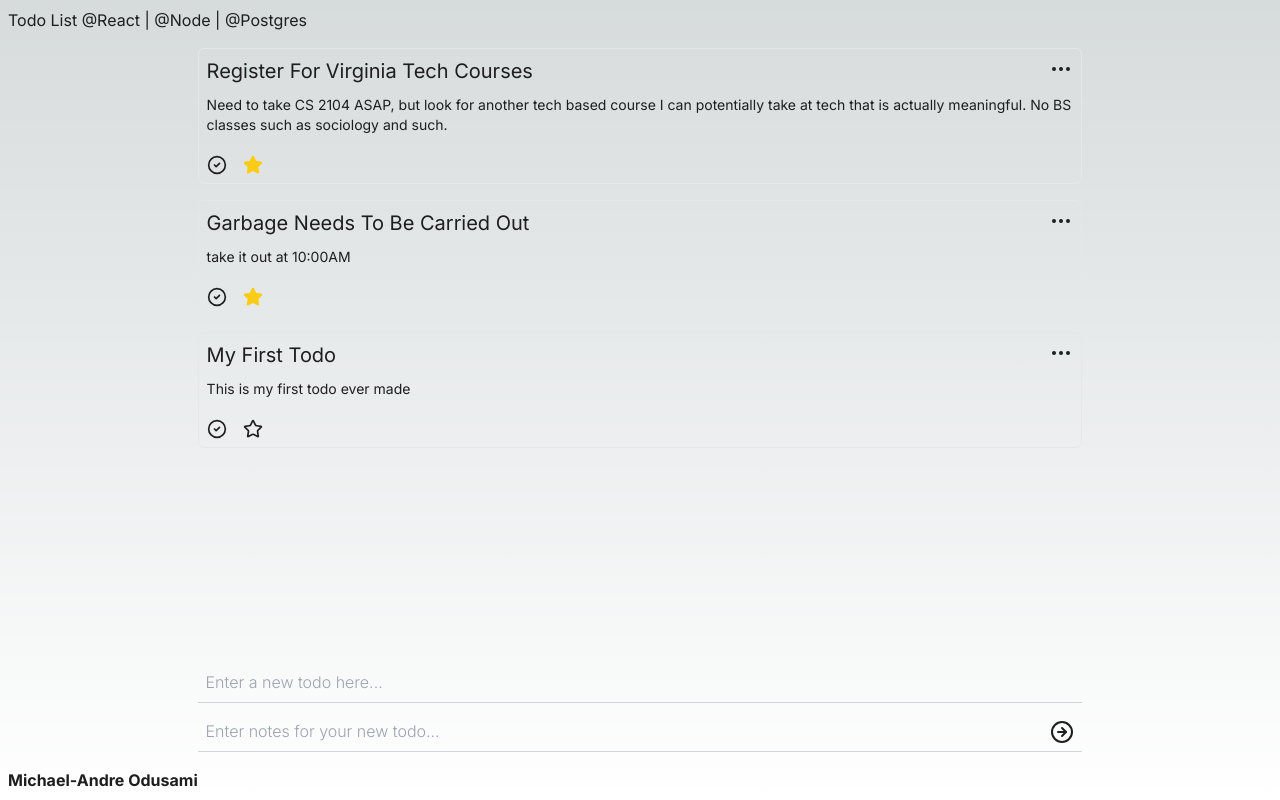
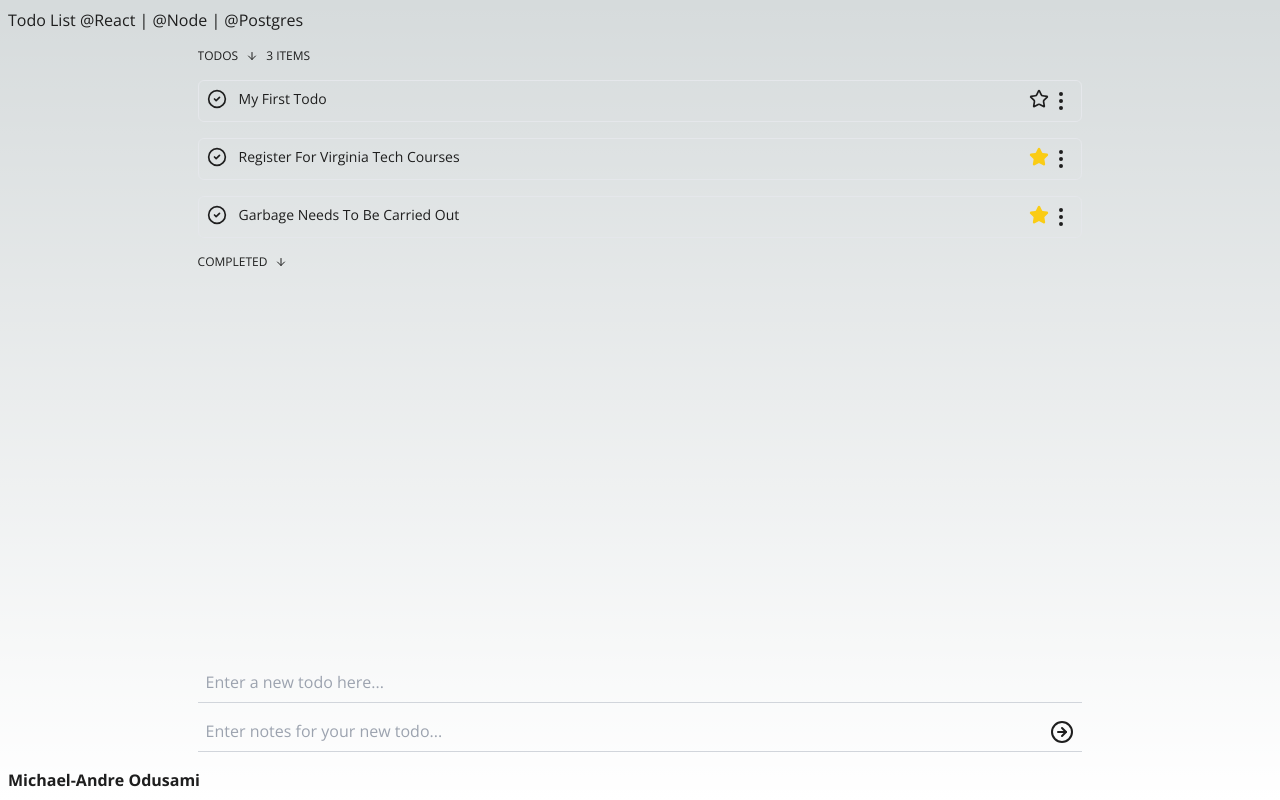
Before and after one commit to modusami/node-todo-list, a Next.js app: page / in a window 1280 px wide. Built offline with nearby package versions, Linux system fonts and the light colour scheme.

Commit message:
Add Delete Functionality Add Popup Form

```diff
--- a/src/app/layout.tsx
+++ b/src/app/layout.tsx
@@ -1,8 +1,6 @@
 import type { Metadata } from "next";
-import { Inter } from "next/font/google";
+import { inter, openSans, roboto } from "@/lib/util/fonts";
 import "./globals.css";
-
-const inter = Inter({ subsets: ["latin"] });
 
 export const metadata: Metadata = {
 	title: "Create Next App",
@@ -16,7 +14,7 @@ export default function RootLayout({
 }>) {
 	return (
 		<html lang="en">
-			<body className={inter.className + " antialiased"}>{children}</body>
+			<body className={openSans.className + " antialiased"}>{children}</body>
 		</html>
 	);
 }
--- a/src/components/pages/TodoPage.tsx
+++ b/src/components/pages/TodoPage.tsx
@@ -1,35 +1,99 @@
 "use client";
-import { ArrowRightCircleIcon } from "lucide-react";
+import { ArrowDown, ArrowRight, ArrowRightCircleIcon } from "lucide-react";
 import Todo from "../ui/Todo";
 import { useTodoContext } from "@/lib/contexts/TodoContext";
 import { TodoProps } from "@/lib/ui/props";
 import { useState, useMemo } from "react";
 
 const TodoPage = () => {
-	const { todos, add, handleToggleFavorite } = useTodoContext();
-	const favoriteTodos = useMemo(() => {
-		return todos ? todos.filter((todo: TodoProps) => todo.isFavorite) : null;
+	const { todos, add, handleToggleFavorite, handleToggleComplete, deleteTodo } = useTodoContext();
+
+	const regularTodos = useMemo(() => {
+		return todos ? todos.filter((todo: TodoProps) => !todo.isCompleted) : null;
 	}, [todos]);
 
-	const regularTodos = useMemo(() => {
-		return todos ? todos.filter((todo: TodoProps) => !todo.isFavorite) : null;
+	const completedTodos = useMemo(() => {
+		return todos
+			? todos.filter(
+					(todo: TodoProps) => todo.isCompleted || (todo.isCompleted && todo.isFavorite)
+			  )
+			: null;
 	}, [todos]);
 
 	const [title, setTitle] = useState<string>("");
 	const [notes, setNotes] = useState<string>("");
 
+	const [showRegularTodos, setShowRegularTodos] = useState<boolean>(true);
+	const [showCompletedTodos, setShowCompletedTodos] = useState<boolean>(true);
+
 	return (
 		<>
 			<div className="flex-1 space-y-4 custom-scrollbar overflow-y-auto">
-				{favoriteTodos &&
-					favoriteTodos.map((todoObj: TodoProps) => (
-						<Todo key={todoObj.id} {...todoObj} toggleFavorite={handleToggleFavorite} />
+				<div
+					className="flex uppercase text-xs w-fit justify-center items-center space-x-2 cursor-pointer"
+					onClick={(e) => {
+						e.stopPropagation();
+						setShowRegularTodos(!showRegularTodos);
+					}}
+				>
+					<h1>Todos</h1>
+					<span>
+						{showRegularTodos ? (
+							<ArrowDown className="h-3 w-3" />
+						) : (
+							<ArrowRight className="h-3 w-3" />
+						)}
+					</span>
+					<span>
+						{regularTodos && regularTodos.length > 0 && regularTodos.length + " items"}
+					</span>
+				</div>
+				{regularTodos &&
+					showRegularTodos &&
+					regularTodos.map((todoObj: TodoProps) => (
+						<Todo
+							key={todoObj.id}
+							{...todoObj}
+							toggleFavorite={handleToggleFavorite}
+							toggleComplete={handleToggleComplete}
+							deleteTodo={deleteTodo}
+						/>
 					))}
-				{regularTodos &&
-					regularTodos.map((todoObj: TodoProps) => (
-						<Todo key={todoObj.id} {...todoObj} toggleFavorite={handleToggleFavorite} />
+
+				<div
+					className="flex uppercase text-xs w-fit justify-center items-center space-x-2 cursor-pointer"
+					onClick={(e) => {
+						e.stopPropagation();
+						setShowCompletedTodos(!showCompletedTodos);
+					}}
+				>
+					<h1>Completed</h1>
+					<span>
+						{showCompletedTodos ? (
+							<ArrowDown className="h-3 w-3" />
+						) : (
+							<ArrowRight className="h-3 w-3" />
+						)}
+					</span>
+					<span>
+						{completedTodos &&
+							completedTodos.length > 0 &&
+							completedTodos.length + " items"}
+					</span>
+				</div>
+				{completedTodos &&
+					showCompletedTodos &&
+					completedTodos.map((todoObj: TodoProps) => (
+						<Todo
+							key={todoObj.id}
+							{...todoObj}
+							toggleFavorite={handleToggleFavorite}
+							toggleComplete={handleToggleComplete}
+							deleteTodo={deleteTodo}
+						/>
 					))}
 			</div>
+
 			<div className="mt-auto">
 				<div className="w-full h-[fit] relative">
 					<form
--- /dev/null
+++ b/src/components/pieces/TodoPopup.tsx
@@ -0,0 +1,26 @@
+"use client";
+import React, { useState } from "react";
+import { useTodoContext } from "@/lib/contexts/TodoContext";
+import { TodoComponentProps, TodoProps } from "@/lib/ui/props";
+import { Star, MoreVertical, CircleCheck } from "lucide-react";
+
+const TodoPopup = ({ onEdit, onDelete }: { onEdit: any; onDelete: any }) => {
+	return (
+		<div className="absolute top-8 right-2 w-24 text-[11px] uppercase bg-gray-200 dark:bg-gray-800 border dark:border-gray-700 border-gray-300 rounded-md shadow-sm z-10">
+			<div
+				className="p-2 hover:bg-gray-100 dark:hover:bg-gray-700 cursor-pointer"
+				onClick={onEdit}
+			>
+				<span>Edit</span>
+			</div>
+			<div
+				className="p-2 hover:bg-gray-100 dark:hover:bg-gray-700 cursor-pointer"
+				onClick={onDelete}
+			>
+				<span>Delete</span>
+			</div>
+		</div>
+	);
+};
+
+export default TodoPopup;
--- a/src/components/ui/Todo.tsx
+++ b/src/components/ui/Todo.tsx
@@ -1,6 +1,9 @@
+"use client";
+import { useState } from "react";
 import { useTodoContext } from "@/lib/contexts/TodoContext";
 import { TodoComponentProps, TodoProps } from "@/lib/ui/props";
-import { Star, EllipsisIcon, CircleCheck } from "lucide-react";
+import { Star, EllipsisIcon, CircleCheck, MoreVertical } from "lucide-react";
+import TodoPopup from "../pieces/TodoPopup";
 
 const Todo: React.FC<TodoComponentProps> = ({
 	id,
@@ -9,21 +12,36 @@ const Todo: React.FC<TodoComponentProps> = ({
 	isCompleted,
 	isFavorite,
 	toggleFavorite,
+	toggleComplete,
+	deleteTodo,
 }) => {
+	const [showPopup, setShowPopup] = useState(false);
+
+	const handleEdit = () => {
+		// Implement edit functionality
+		setShowPopup(false);
+	};
+
+	const handleDelete = () => {
+		deleteTodo(id);
+		setShowPopup(false);
+	};
+
 	return (
 		<>
-			<div className="relative flex flex-col items-start  p-2 border dark:border-gray-300 border-black-300 rounded-md">
-				<p className="text-xl g:text-2xl mb-2.5">{title}</p>
-				<p className="text-sm md:text-md mb-5">{notes}</p>
-				<div className="flex space-x-4">
-					<p>
+			<div className="relative flex justify-center items-start p-2 border dark:border-gray-300 border-black-300 rounded-md">
+				<p className="mr-3 flex items-center justify-center">
 					<CircleCheck
 						className={`w-[20px] h-[20px] cursor-pointer ${
 							isCompleted ? "fill-green-400 text-black" : "bg-inherit"
 						}`}
+						onClick={() => toggleComplete(id)}
 					/>
 				</p>
-					<p>
+				<p className="text-sm flex-1">{title}</p>
+				{/* <p className="text-sm mb-2">{notes}</p> */}
+
+				<p className="ml-3 flex justify-center items-center">
 					<Star
 						className={`w-[20px] h-[20px] cursor-pointer ${
 							isFavorite ? "fill-yellow-400 text-yellow-400" : "bg-inherit"
@@ -31,10 +49,13 @@ const Todo: React.FC<TodoComponentProps> = ({
 						onClick={() => toggleFavorite(id)}
 					/>
 				</p>
+				<div className="flex justify-center items-center">
+					<MoreVertical
+						className="cursor-pointer"
+						onClick={() => setShowPopup(!showPopup)}
+					/>
 				</div>
-				<div className="absolute top-2 right-2">
-					<EllipsisIcon className="cursor-pointer" />
-				</div>
+				{showPopup && <TodoPopup onEdit={handleEdit} onDelete={handleDelete} />}
 			</div>
 		</>
 	);
--- a/src/lib/contexts/TodoContext.tsx
+++ b/src/lib/contexts/TodoContext.tsx
@@ -42,6 +42,10 @@ export const TodoProvider = ({ children }: { children: ReactNode }) => {
 		setTodos((prevTodos) => (prevTodos ? [...prevTodos, newTodo] : [newTodo]));
 	};
 
+	const deleteTodo = (id: number) => {
+		setTodos(todos && todos.filter((todo) => todo.id !== id));
+	};
+
 	const handleToggleFavorite = (id: number) => {
 		setTodos((prevTodos) => {
 			return prevTodos
@@ -52,8 +56,20 @@ export const TodoProvider = ({ children }: { children: ReactNode }) => {
 		});
 	};
 
+	const handleToggleComplete = (id: number) => {
+		setTodos((prevTodos) => {
+			return prevTodos
+				? prevTodos.map((todo) =>
+						todo.id == id ? { ...todo, isCompleted: !todo.isCompleted } : todo
+				  )
+				: null;
+		});
+	};
+
 	return (
-		<TodoContext.Provider value={{ todos, setTodos, add, handleToggleFavorite }}>
+		<TodoContext.Provider
+			value={{ todos, setTodos, add, handleToggleFavorite, handleToggleComplete, deleteTodo }}
+		>
 			{children}
 		</TodoContext.Provider>
 	);
--- a/src/lib/ui/props.ts
+++ b/src/lib/ui/props.ts
@@ -8,4 +8,6 @@ export interface TodoProps {
 
 export interface TodoComponentProps extends TodoProps {
 	toggleFavorite: (id: number) => void;
+	toggleComplete: (id: number) => void;
+	deleteTodo: (id: number) => void;
 }
--- /dev/null
+++ b/src/lib/util/fonts.ts
@@ -0,0 +1,4 @@
+import { Open_Sans, Roboto, Inter } from "next/font/google";
+export const inter = Inter({ subsets: ["latin"] });
+export const roboto = Roboto({ subsets: ["latin"], weight: ["400"] });
+export const openSans = Open_Sans({ subsets: ["latin"] });
```
Lines whose indentation alone changed are shown as unchanged.
